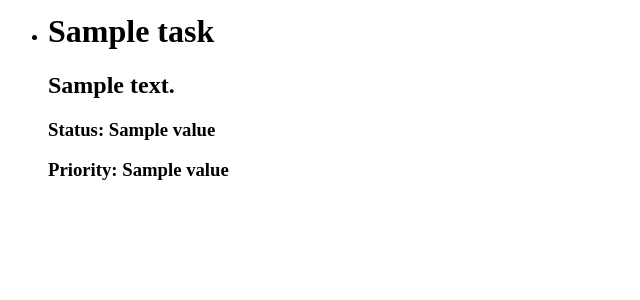
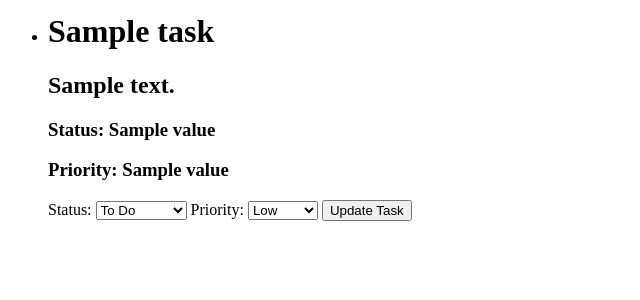
Before and after one commit to trushmi/task-management-app, a FastAPI app: template templates/index.html in a window 1280 px wide. Shown: the part 156-456 px from the top of the page, without its empty margins (0-640 px from the left). Run offline with FastAPI, Linux system fonts and the light colour scheme; the template is opened without the code that fills it: most values are stand-ins (such as "Sample title", 1, 10 or a date in 2020).

Commit message:
add chance to update status and priority

```diff
--- a/main.py
+++ b/main.py
@@ -1,4 +1,4 @@
-from fastapi import FastAPI, Request, Form
+from fastapi import FastAPI, Request, Form, HTTPException
 from fastapi.responses import HTMLResponse
 from fastapi.templating import Jinja2Templates
 from pydantic import BaseModel
@@ -24,7 +24,7 @@ class Task(BaseModel):
     title: str
     description: Optional[str] = None
     status: TaskStatus = TaskStatus.TODO
-    priority: TaskPriority = TaskPriority.MEDIUM  # Default priority
+    priority: TaskPriority = TaskPriority.LOW  # Default priority
 
 tasks: List[Task] = []
 task_id_counter = 1
@@ -46,3 +46,17 @@ async def create_task(
     task_id_counter += 1
     tasks.append(new_task)
     return templates.TemplateResponse("index.html", {"request": request, "tasks": tasks, "TaskPriority": TaskPriority})
+
+@app.post("/tasks/{task_id}/update/", response_class=HTMLResponse)
+async def update_task(
+    request: Request,
+    task_id: int,
+    status: TaskStatus = Form(...),
+    priority: TaskPriority = Form(...)
+):
+    for task in tasks:
+        if task.id == task_id:
+            task.status = status
+            task.priority = priority
+            return templates.TemplateResponse("index.html", {"request": request, "tasks": tasks, "TaskPriority": TaskPriority})
+    raise HTTPException(status_code=404, detail="Task not found")
--- a/templates/index.html
+++ b/templates/index.html
@@ -32,6 +32,22 @@
         <h2>{{ task.description or "No description" }}</h2>
         <h3>Status: {{ task.status.value }}</h3>
         <h3>Priority: {{ task.priority.value }}</h3>
+
+        <form method="post" action="/tasks/{{ task.id }}/update/">
+          <label for="status_update_{{ task.id }}">Status:</label>
+          <select name="status" id="status_update_{{ task.id }}">
+            <option value="To Do" {% if task.status.value == 'To Do' %}selected{% endif %}>To Do</option>
+            <option value="In Progress" {% if task.status.value == 'In Progress' %}selected{% endif %}>In Progress</option>
+            <option value="Done" {% if task.status.value == 'Done' %}selected{% endif %}>Done</option>
+          </select>
+          <label for="priority_update_{{ task.id }}">Priority:</label>
+          <select name="priority" id="priority_update_{{ task.id }}">
+            <option value="Low" {% if task.priority.value == 'Low' %}selected{% endif %}>Low</option>
+            <option value="Medium" {% if task.priority.value == 'Medium' %}selected{% endif %}>Medium</option>
+            <option value="High" {% if task.priority.value == 'High' %}selected{% endif %}>High</option>
+          </select>
+          <button type="submit">Update Task</button>
+        </form>
       </li>
       {% endfor %}
     </ul>
```
